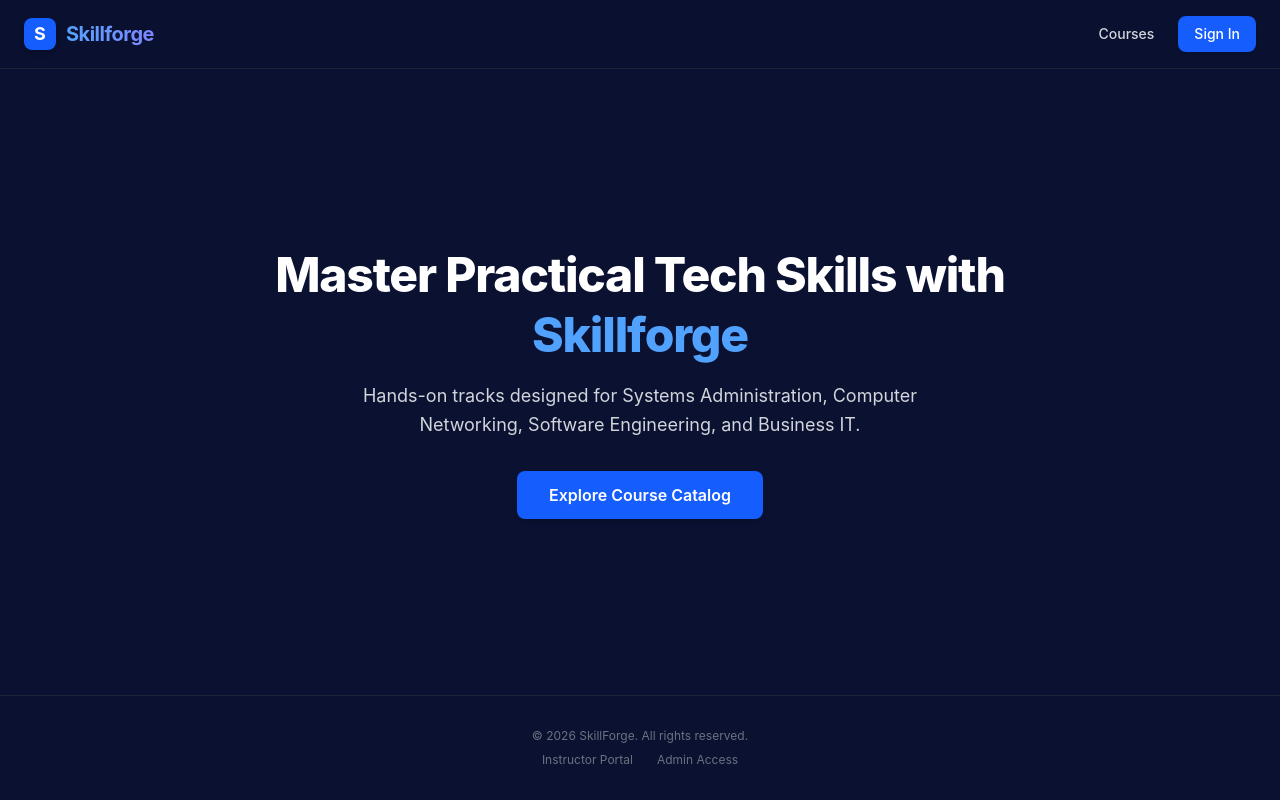
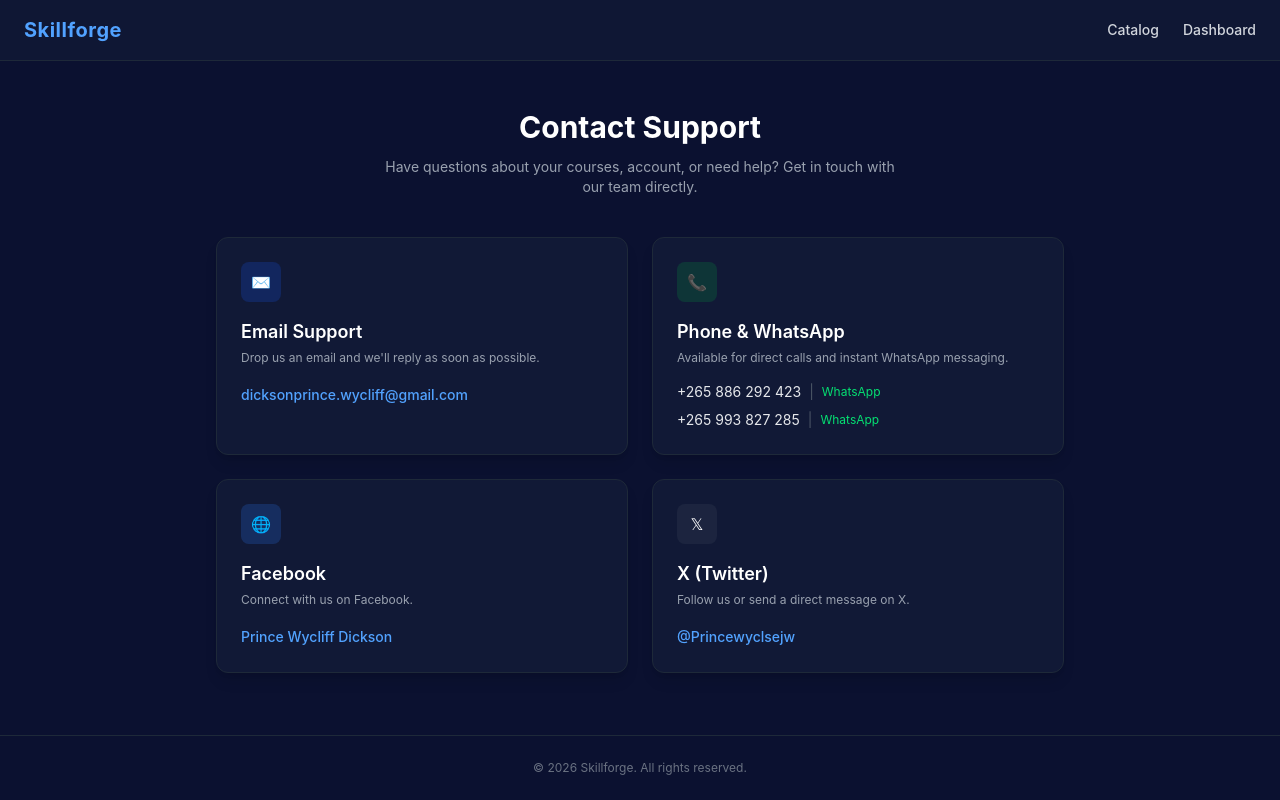
Before and after one commit to PrinceWycliff/skillforge-frontend, a React (Vite) app: page /contact in a window 1280 px wide. Before the commit this address led to /. Built offline with nearby package versions, Linux system fonts and the light colour scheme; no server answers; the HTML template or start-up script is replaced by a standard one.

Commit message:
Add navigation header to Catalog and create Contact Support page

```diff
--- a/src/App.jsx
+++ b/src/App.jsx
@@ -4,6 +4,7 @@ import Landing from './pages/Landing'; // Landing / Homepage
 import Catalog from './pages/Catalog'; // Dedicated Course Catalog
 import Player from './pages/Player';
 import Dashboard from './pages/Dashboard';
+import ContactSupport from './pages/ContactSupport';
 import Login from './pages/Login';
 import AdminLogin from './pages/AdminLogin';
 import AdminDashboard from './pages/AdminDashboard';
@@ -31,6 +32,7 @@ export default function App() {
           <Route path="/catalog" element={<Catalog />} />
           <Route path="/login" element={<Login />} />
           <Route path="/register" element={<Register />} />
+          <Route path="/contact" element={<ContactSupport />} />
 
           {/* Password Recovery Routes */}
           <Route path="/forgot-password" element={<ForgotPassword />} />
--- a/src/pages/Catalog.jsx
+++ b/src/pages/Catalog.jsx
@@ -1,5 +1,5 @@
 import React, { useEffect, useState } from 'react';
-import { useNavigate } from 'react-router-dom';
+import { useNavigate, Link } from 'react-router-dom';
 
 const API_BASE = import.meta.env.VITE_API_BASE_URL || 'https://skillforge-backend-4wd6.onrender.com';
 
@@ -43,36 +43,107 @@ export default function Catalog() {
     navigate(`/player/${courseId}`);
   };
 
-  if (loading) {
   return (
+    <div style={{ minHeight: '100vh', backgroundColor: '#0b1120', color: '#fff' }}>
+      {/* Top Navigation Header */}
+      <header
+        style={{
+          backgroundColor: '#1e293b',
+          borderBottom: '1px solid #334155',
+          position: 'sticky',
+          top: 0,
+          zIndex: 40,
+        }}
+      >
+        <div
+          style={{
+            maxWidth: '1200px',
+            margin: '0 auto',
+            padding: '1rem 2rem',
+            display: 'flex',
+            alignItems: 'center',
+            justifyContent: 'space-between',
+          }}
+        >
+          {/* Logo / Brand Link */}
+          <Link
+            to="/"
+            style={{
+              fontSize: '1.25rem',
+              fontWeight: 'bold',
+              color: '#3b82f6',
+              textDecoration: 'none',
+              letterSpacing: '0.05em',
+            }}
+          >
+            Skillforge
+          </Link>
+
+          {/* Navigation Links */}
+          <nav style={{ display: 'flex', gap: '1.5rem', alignItems: 'center', fontSize: '0.9rem', fontWeight: 500 }}>
+            <Link to="/" style={{ color: '#cbd5e1', textDecoration: 'none' }}>
+              Home
+            </Link>
+            <Link
+              to="/catalog"
+              style={{
+                color: '#3b82f6',
+                fontWeight: 'bold',
+                textDecoration: 'none',
+                borderBottom: '2px solid #3b82f6',
+                paddingBottom: '0.2rem',
+              }}
+            >
+              Catalog
+            </Link>
+            <Link to="/dashboard" style={{ color: '#cbd5e1', textDecoration: 'none' }}>
+              Dashboard
+            </Link>
+            <Link to="/contact" style={{ color: '#cbd5e1', textDecoration: 'none' }}>
+              Contact Support
+            </Link>
+          </nav>
+        </div>
+      </header>
+
+      {/* Main Content Area */}
+      <main style={{ padding: '2rem', maxWidth: '1200px', margin: '0 auto' }}>
+        {/* Header Title */}
+        <div style={{ marginBottom: '2rem' }}>
+          <h2 style={{ fontSize: '1.875rem', fontWeight: 'bold', margin: '0 0 0.5rem 0' }}>Course Catalog</h2>
+          <p style={{ color: '#aaa', margin: 0 }}>Explore available course tracks and start learning today.</p>
+        </div>
+
+        {/* Loading State */}
+        {loading && (
           <div style={{ padding: '3rem', textAlign: 'center', color: '#fff' }}>
             <h3>Loading Course Catalog...</h3>
           </div>
-    );
-  }
+        )}
 
-  if (error) {
-    return (
+        {/* Error State */}
+        {!loading && error && (
           <div style={{ padding: '3rem', textAlign: 'center', color: '#f87171' }}>
             <h3>{error}</h3>
           </div>
-    );
-  }
-
-  return (
-    <div style={{ padding: '2rem', maxWidth: '1200px', margin: '0 auto', color: '#fff' }}>
-      {/* Header */}
-      <div style={{ marginBottom: '2rem' }}>
-        <h2>Course Catalog</h2>
-        <p style={{ color: '#aaa', margin: 0 }}>Explore available course tracks and start learning today.</p>
-      </div>
+        )}
 
         {/* Course Grid */}
-      {courses.length === 0 ? (
-        <div style={{ padding: '3rem', textAlign: 'center', backgroundColor: '#1e293b', borderRadius: '8px', border: '1px solid #334155' }}>
+        {!loading && !error && courses.length === 0 && (
+          <div
+            style={{
+              padding: '3rem',
+              textAlign: 'center',
+              backgroundColor: '#1e293b',
+              borderRadius: '8px',
+              border: '1px solid #334155',
+            }}
+          >
             <p style={{ fontSize: '1.1rem', color: '#cbd5e1' }}>No published courses available yet. Check back soon!</p>
           </div>
-      ) : (
+        )}
+
+        {!loading && !error && courses.length > 0 && (
           <div
             style={{
               display: 'grid',
@@ -133,6 +204,7 @@ export default function Catalog() {
             ))}
           </div>
         )}
+      </main>
     </div>
   );
 }
--- /dev/null
+++ b/src/pages/ContactSupport.jsx
@@ -0,0 +1,130 @@
+import React from 'react';
+import { Link } from 'react-router-dom';
+
+export default function ContactSupport() {
+  return (
+    <div className="min-h-screen bg-[#0B1130] text-white font-sans flex flex-col justify-between">
+      {/* Navigation Header */}
+      <header className="border-b border-gray-800 bg-[#111936]/80 backdrop-blur-md sticky top-0 z-50">
+        <div className="max-w-7xl mx-auto px-6 py-4 flex items-center justify-between">
+          <Link to="/" className="text-xl font-bold tracking-wide text-blue-400">
+            Skillforge
+          </Link>
+          <div className="flex items-center gap-6 text-sm font-medium">
+            <Link to="/catalog" className="text-gray-300 hover:text-white transition">
+              Catalog
+            </Link>
+            <Link to="/dashboard" className="text-gray-300 hover:text-white transition">
+              Dashboard
+            </Link>
+          </div>
+        </div>
+      </header>
+
+      {/* Content Container */}
+      <main className="max-w-4xl mx-auto px-6 py-12 flex-1 w-full">
+        <div className="text-center mb-10">
+          <h1 className="text-3xl font-bold mb-3">Contact Support</h1>
+          <p className="text-gray-400 text-sm max-w-lg mx-auto">
+            Have questions about your courses, account, or need help? Get in touch with our team directly.
+          </p>
+        </div>
+
+        <div className="grid grid-cols-1 md:grid-cols-2 gap-6">
+          {/* Direct Email */}
+          <div className="bg-[#111936] border border-gray-800 p-6 rounded-xl hover:border-blue-500/50 transition shadow-lg">
+            <div className="w-10 h-10 bg-blue-600/20 text-blue-400 rounded-lg flex items-center justify-center mb-4">
+              ✉️
+            </div>
+            <h3 className="font-semibold text-lg text-white mb-1">Email Support</h3>
+            <p className="text-xs text-gray-400 mb-4">Drop us an email and we'll reply as soon as possible.</p>
+            <a
+              href="mailto:dicksonprince.wycliff@gmail.com"
+              className="text-sm font-medium text-blue-400 hover:underline break-all"
+            >
+              dicksonprince.wycliff@gmail.com
+            </a>
+          </div>
+
+          {/* Phone & WhatsApp */}
+          <div className="bg-[#111936] border border-gray-800 p-6 rounded-xl hover:border-blue-500/50 transition shadow-lg">
+            <div className="w-10 h-10 bg-green-600/20 text-green-400 rounded-lg flex items-center justify-center mb-4">
+              📞
+            </div>
+            <h3 className="font-semibold text-lg text-white mb-1">Phone & WhatsApp</h3>
+            <p className="text-xs text-gray-400 mb-4">Available for direct calls and instant WhatsApp messaging.</p>
+            <div className="space-y-2 text-sm">
+              <div className="flex items-center gap-2">
+                <a href="tel:+265886292423" className="text-gray-200 hover:text-white transition">
+                  +265 886 292 423
+                </a>
+                <span className="text-gray-600">|</span>
+                <a
+                  href="https://wa.me/265886292423"
+                  target="_blank"
+                  rel="noopener noreferrer"
+                  className="text-green-400 hover:underline text-xs"
+                >
+                  WhatsApp
+                </a>
+              </div>
+              <div className="flex items-center gap-2">
+                <a href="tel:+265993827285" className="text-gray-200 hover:text-white transition">
+                  +265 993 827 285
+                </a>
+                <span className="text-gray-600">|</span>
+                <a
+                  href="https://wa.me/265993827285"
+                  target="_blank"
+                  rel="noopener noreferrer"
+                  className="text-green-400 hover:underline text-xs"
+                >
+                  WhatsApp
+                </a>
+              </div>
+            </div>
+          </div>
+
+          {/* Facebook */}
+          <div className="bg-[#111936] border border-gray-800 p-6 rounded-xl hover:border-blue-500/50 transition shadow-lg">
+            <div className="w-10 h-10 bg-blue-500/20 text-blue-400 rounded-lg flex items-center justify-center mb-4">
+              🌐
+            </div>
+            <h3 className="font-semibold text-lg text-white mb-1">Facebook</h3>
+            <p className="text-xs text-gray-400 mb-4">Connect with us on Facebook.</p>
+            <a
+              href="https://facebook.com"
+              target="_blank"
+              rel="noopener noreferrer"
+              className="text-sm font-medium text-blue-400 hover:underline"
+            >
+              Prince Wycliff Dickson
+            </a>
+          </div>
+
+          {/* Twitter / X */}
+          <div className="bg-[#111936] border border-gray-800 p-6 rounded-xl hover:border-blue-500/50 transition shadow-lg">
+            <div className="w-10 h-10 bg-gray-700/30 text-white rounded-lg flex items-center justify-center mb-4">
+              𝕏
+            </div>
+            <h3 className="font-semibold text-lg text-white mb-1">X (Twitter)</h3>
+            <p className="text-xs text-gray-400 mb-4">Follow us or send a direct message on X.</p>
+            <a
+              href="https://x.com/Princewyclsejw"
+              target="_blank"
+              rel="noopener noreferrer"
+              className="text-sm font-medium text-blue-400 hover:underline"
+            >
+              @Princewyclsejw
+            </a>
+          </div>
+        </div>
+      </main>
+
+      {/* Simple Footer */}
+      <footer className="border-t border-gray-800 py-6 text-center text-xs text-gray-500">
+        © {new Date().getFullYear()} Skillforge. All rights reserved.
+      </footer>
+    </div>
+  );
+}
```
Lines whose indentation alone changed are shown as unchanged.
